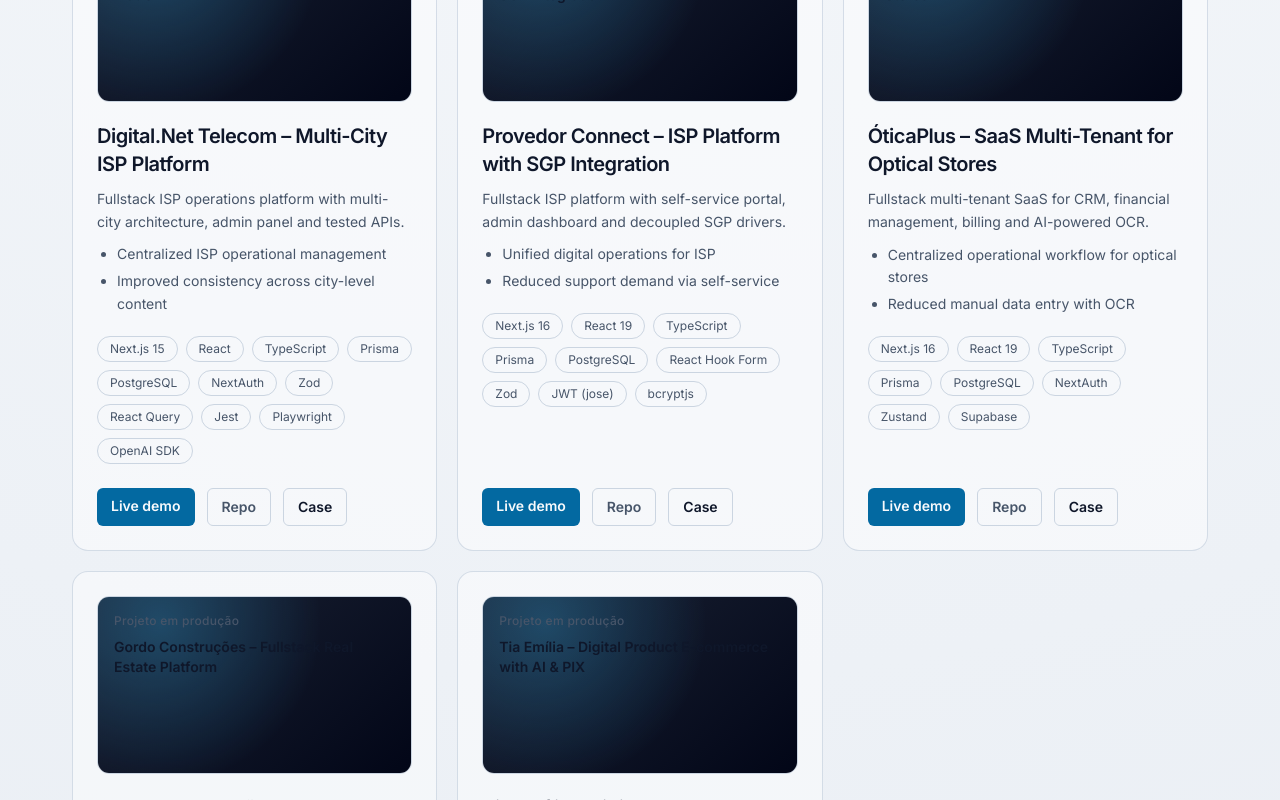
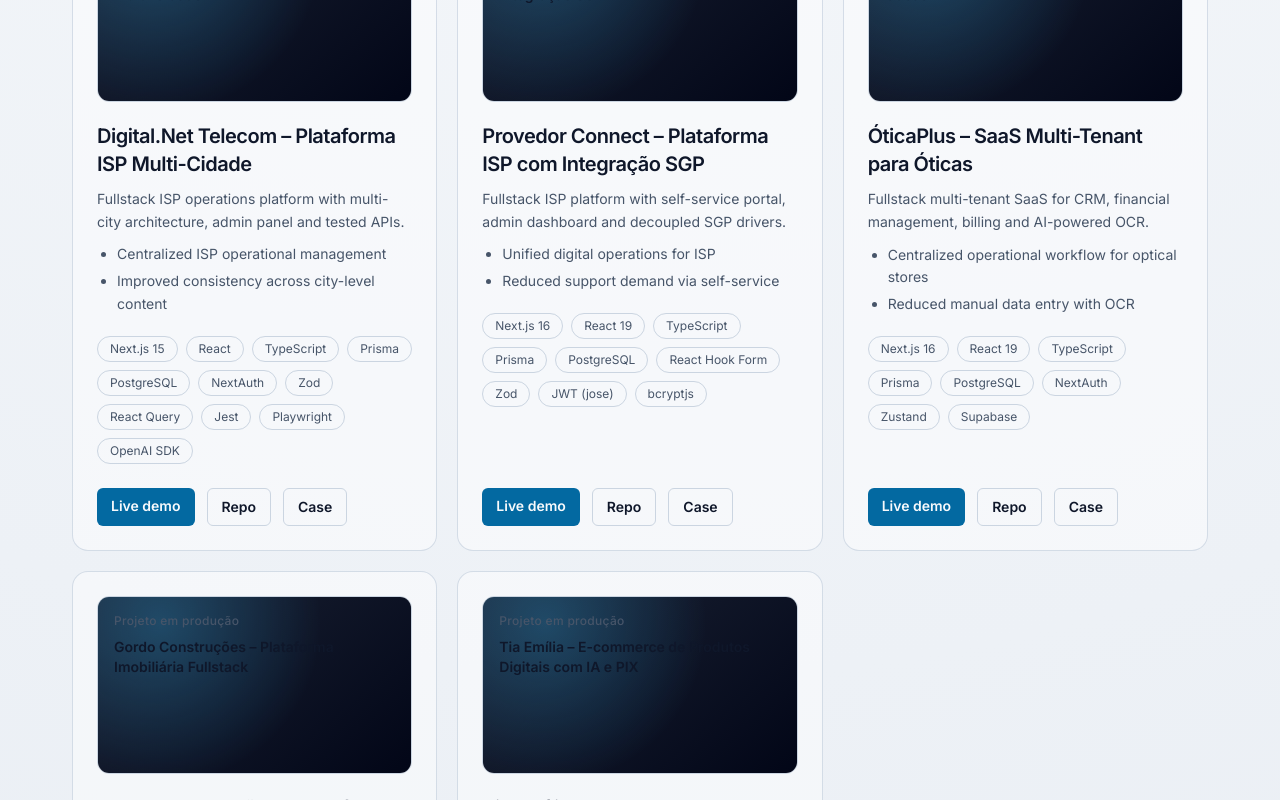
Before and after one commit to CarlosSb/antonio-gomes, a Next.js app: page /en in a window 1280 px wide. Shown: the part 1020-1820 px from the top of the page. Built offline with nearby package versions, Linux system fonts and the light colour scheme; no server answers.

Commit message:
chore(projects): localize titles and add repository links for portfolio cards

```diff
--- a/src/content/projects.ts
+++ b/src/content/projects.ts
@@ -137,13 +137,17 @@ I standardized metadata, sitemap, and structured data to improve indexing consis
         label: "Live",
         href: "https://nextjs-ong-tudo-por-amor.vercel.app/",
       },
+      {
+        label: "Repo",
+        href: "https://github.com/carlossb",
+      },
     ],
     featured: true,
     seoTitle: "ONG Tudo por Amor | Antonio Gomes",
   },
   {
     slug: "digital-net-telecom",
-    title: "Digital.Net Telecom – Multi-City ISP Platform",
+    title: "Digital.Net Telecom – Plataforma ISP Multi-Cidade",
     shortDescription: {
       pt: "Plataforma fullstack para operação de ISP com arquitetura multi-cidade, painel admin e APIs testadas.",
       en: "Fullstack ISP operations platform with multi-city architecture, admin panel and tested APIs.",
@@ -257,12 +261,16 @@ I optimized landing pages for conversion and operational consistency across city
         label: "Live",
         href: "https://digital-net-telecom.vercel.app/",
       },
+      {
+        label: "Repo",
+        href: "https://github.com/carlossb",
+      },
     ],
     seoTitle: "Digital.Net Telecom | Antonio Gomes",
   },
   {
     slug: "provedor-connect",
-    title: "Provedor Connect – ISP Platform with SGP Integration",
+    title: "Provedor Connect – Plataforma ISP com Integração SGP",
     shortDescription: {
       pt: "Plataforma fullstack para ISP com portal de autoatendimento, dashboard admin e drivers SGP desacoplados.",
       en: "Fullstack ISP platform with self-service portal, admin dashboard and decoupled SGP drivers.",
@@ -373,12 +381,16 @@ This allowed integration with multiple SGP providers without rewriting the appli
         label: "Live",
         href: "https://provedor-connect-sand.vercel.app/",
       },
+      {
+        label: "Repo",
+        href: "https://github.com/carlossb",
+      },
     ],
     seoTitle: "Provedor Connect | Antonio Gomes",
   },
   {
     slug: "otica-plus",
-    title: "ÓticaPlus – SaaS Multi-Tenant for Optical Stores",
+    title: "ÓticaPlus – SaaS Multi-Tenant para Óticas",
     shortDescription: {
       pt: "SaaS fullstack multi-tenant para CRM, gestão financeira, billing e OCR com IA.",
       en: "Fullstack multi-tenant SaaS for CRM, financial management, billing and AI-powered OCR.",
@@ -490,13 +502,17 @@ I also standardized API contracts and end-to-end operational flows to reduce cro
         label: "Live",
         href: "https://otica-plus-app.vercel.app/",
       },
+      {
+        label: "Repo",
+        href: "https://github.com/carlossb",
+      },
     ],
     featured: true,
     seoTitle: "ÓticaPlus | Antonio Gomes",
   },
   {
     slug: "gordo-construcoes",
-    title: "Gordo Construções – Fullstack Real Estate Platform",
+    title: "Gordo Construções – Plataforma Imobiliária Fullstack",
     shortDescription: {
       pt: "Plataforma imobiliária fullstack com catálogo público, captação de leads e painel admin autenticado.",
       en: "Fullstack real estate platform with public catalog, lead capture and authenticated admin panel.",
@@ -605,12 +621,16 @@ I also integrated cloud media storage and performance-oriented ISR workflows.`,
         label: "Live",
         href: "https://gordo-construcoes.vercel.app/",
       },
+      {
+        label: "Repo",
+        href: "https://github.com/carlossb",
+      },
     ],
     seoTitle: "Gordo Construções | Antonio Gomes",
   },
   {
     slug: "tia-emilia",
-    title: "Tia Emília – Digital Product E-commerce with AI & PIX",
+    title: "Tia Emília – E-commerce de Produtos Digitais com IA e PIX",
     shortDescription: {
       pt: "Plataforma fullstack de produtos digitais com checkout PIX, processamento de webhook e conteúdo assistido por IA.",
       en: "Fullstack digital product platform with PIX checkout, webhook processing and AI-assisted content.",
@@ -721,6 +741,10 @@ I organized transactional flows to reduce manual intervention and increase opera
         label: "Live",
         href: "https://tia-emilia-next.vercel.app/",
       },
+      {
+        label: "Repo",
+        href: "https://github.com/carlossb",
+      },
     ],
     seoTitle: "Tia Emília | Antonio Gomes",
   },
```
